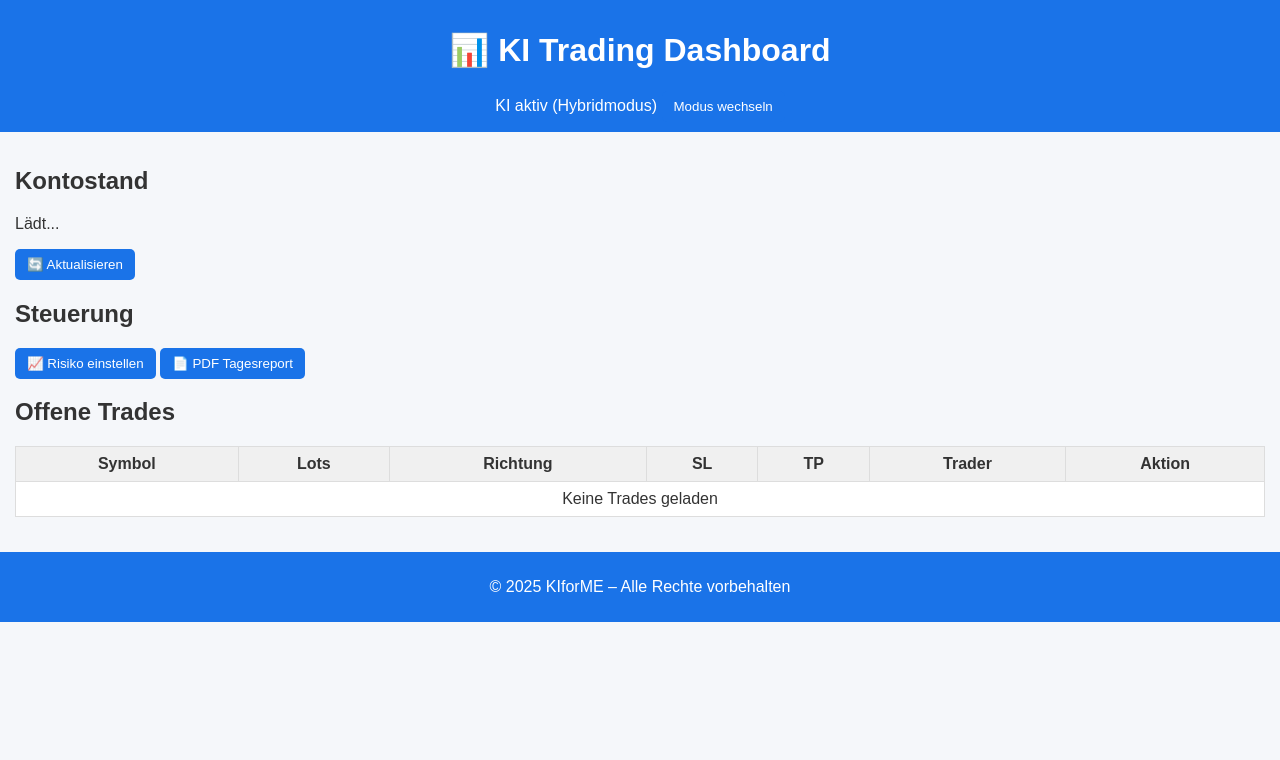
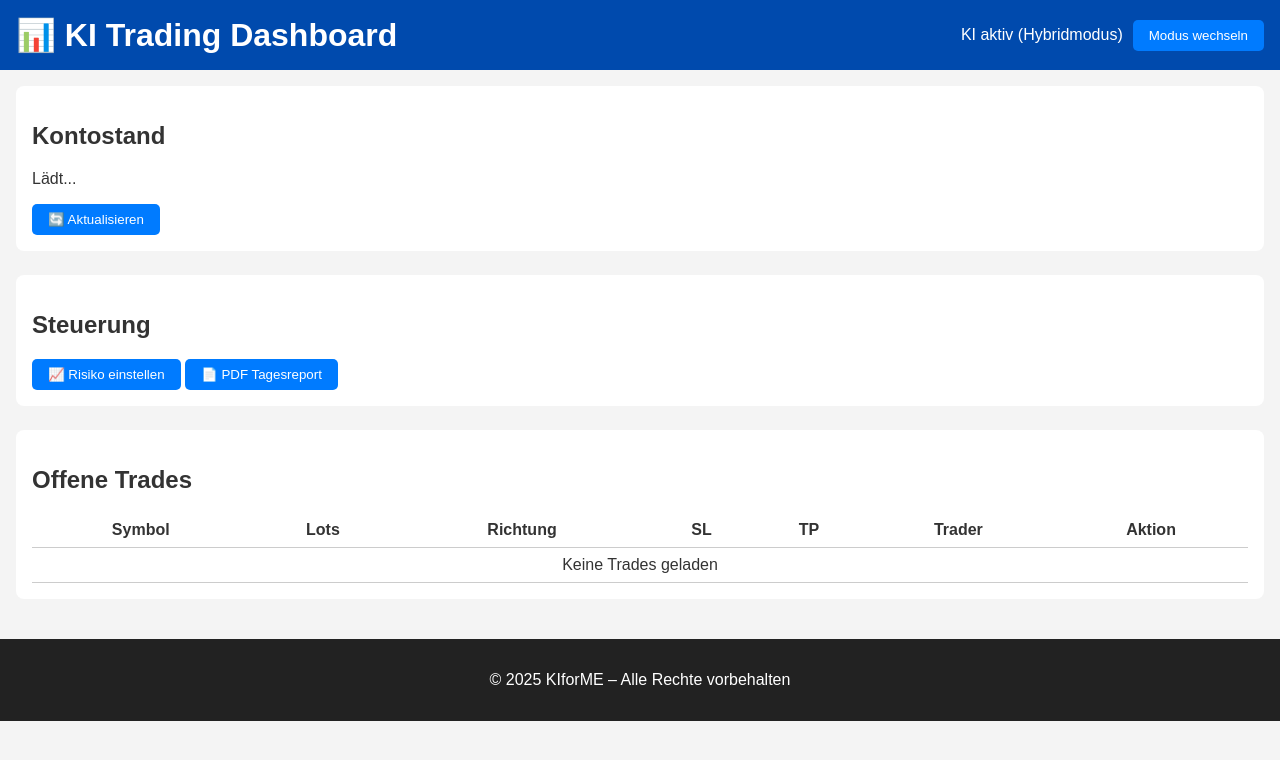
Before and after one commit to Martin140569/kiforme-webapp, a plain HTML site: page index.html in a window 1280 px wide. Drawn offline with Linux system fonts and the light colour scheme.

Commit message:
Update style.css

```diff
--- a/style.css
+++ b/style.css
@@ -1,67 +1,67 @@
 body {
   font-family: Arial, sans-serif;
   margin: 0;
-    background: #f5f7fa;
+  background: #f4f4f4;
   color: #333;
 }
 
 header {
-    background: #1a73e8;
+  background: #004aad;
   color: white;
-    padding: 10px;
-    text-align: center;
+  padding: 1rem;
+  display: flex;
+  justify-content: space-between;
+  align-items: center;
 }
 
-#status-bar {
+h1 {
+  margin: 0;
+}
+
+.status {
   display: flex;
-    justify-content: space-around;
-    margin-top: 5px;
-    font-size: 14px;
+  gap: 10px;
+  align-items: center;
+}
+
+button {
+  padding: 0.5rem 1rem;
+  border: none;
+  background: #007bff;
+  color: white;
+  cursor: pointer;
+  border-radius: 5px;
+}
+
+button:hover {
+  background: #0056b3;
 }
 
 main {
-    padding: 15px;
+  padding: 1rem;
 }
 
-.controls {
-    margin-bottom: 15px;
-    display: flex;
-    gap: 10px;
-}
-
-button {
-    background: #1a73e8;
-    color: white;
-    border: none;
-    padding: 8px 12px;
-    border-radius: 5px;
-    cursor: pointer;
-}
-
-button:hover {
-    background: #1664c4;
+section {
+  margin-bottom: 1.5rem;
+  background: white;
+  padding: 1rem;
+  border-radius: 8px;
 }
 
 table {
   width: 100%;
   border-collapse: collapse;
-    background: white;
 }
 
 th, td {
-    border: 1px solid #ddd;
-    padding: 8px;
+  padding: 0.5rem;
+  border-bottom: 1px solid #ccc;
   text-align: center;
-}
-
-th {
-    background: #f0f0f0;
 }
 
 footer {
   text-align: center;
-    padding: 10px;
-    background: #1a73e8;
+  padding: 1rem;
+  background: #222;
   color: white;
-    margin-top: 20px;
 }
```
Lines whose indentation alone changed are shown as unchanged.
